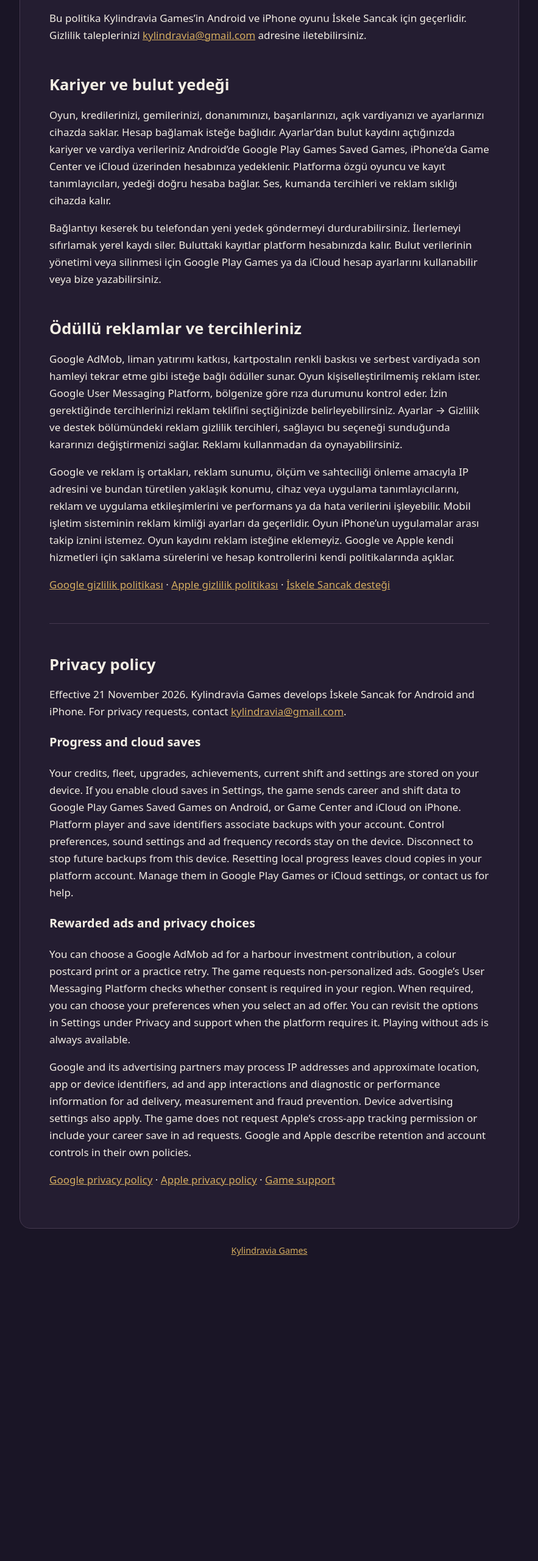
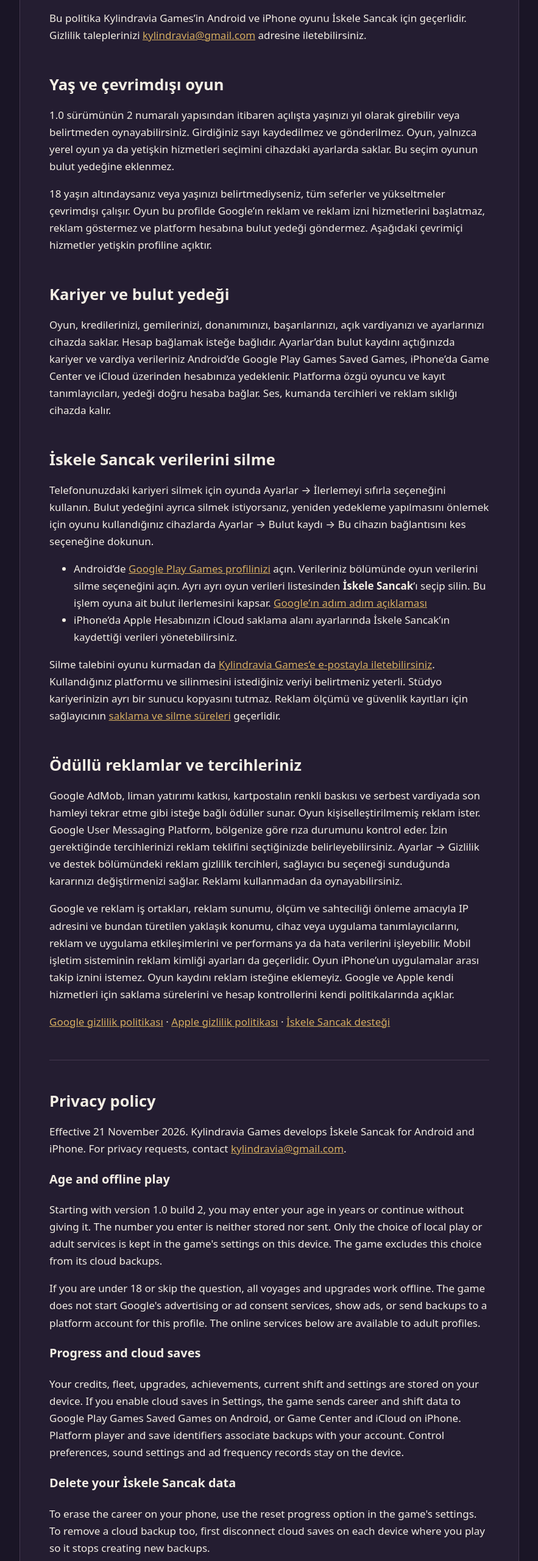
Before and after one commit to ahmet12/ahmet12.github.io, a plain HTML site: page iskele-sancak/privacy/index.html in a window 1280 px wide. Shown: the part 240-2800 px from the top of the page at 61% size, without its empty margins (198-1081 px from the left). Before the commit the page ends 2351 px from the top, so only its background shows below. Drawn offline with Linux system fonts and the light colour scheme.

Commit message:
Explain family play and game data deletion

```diff
--- a/iskele-sancak/privacy/index.html
+++ b/iskele-sancak/privacy/index.html
@@ -12,9 +12,18 @@
   <h1>Gizlilik politikası</h1>
   <p class="updated"><time datetime="2026-11-21">21 Kasım 2026</time> · <a href="#english" lang="en">English</a></p>
   <p>Bu politika Kylindravia Games’in Android ve iPhone oyunu İskele Sancak için geçerlidir. Gizlilik taleplerinizi <a href="mailto:kylindravia@gmail.com">kylindravia@gmail.com</a> adresine iletebilirsiniz.</p>
+  <h2>Yaş ve çevrimdışı oyun</h2>
+  <p>1.0 sürümünün 2 numaralı yapısından itibaren açılışta yaşınızı yıl olarak girebilir veya belirtmeden oynayabilirsiniz. Girdiğiniz sayı kaydedilmez ve gönderilmez. Oyun, yalnızca yerel oyun ya da yetişkin hizmetleri seçimini cihazdaki ayarlarda saklar. Bu seçim oyunun bulut yedeğine eklenmez.</p>
+  <p>18 yaşın altındaysanız veya yaşınızı belirtmediyseniz, tüm seferler ve yükseltmeler çevrimdışı çalışır. Oyun bu profilde Google’ın reklam ve reklam izni hizmetlerini başlatmaz, reklam göstermez ve platform hesabına bulut yedeği göndermez. Aşağıdaki çevrimiçi hizmetler yetişkin profiline açıktır.</p>
   <h2>Kariyer ve bulut yedeği</h2>
   <p>Oyun, kredilerinizi, gemilerinizi, donanımınızı, başarılarınızı, açık vardiyanızı ve ayarlarınızı cihazda saklar. Hesap bağlamak isteğe bağlıdır. Ayarlar’dan bulut kaydını açtığınızda kariyer ve vardiya verileriniz Android’de Google Play Games Saved Games, iPhone’da Game Center ve iCloud üzerinden hesabınıza yedeklenir. Platforma özgü oyuncu ve kayıt tanımlayıcıları, yedeği doğru hesaba bağlar. Ses, kumanda tercihleri ve reklam sıklığı cihazda kalır.</p>
-  <p>Bağlantıyı keserek bu telefondan yeni yedek göndermeyi durdurabilirsiniz. İlerlemeyi sıfırlamak yerel kaydı siler. Buluttaki kayıtlar platform hesabınızda kalır. Bulut verilerinin yönetimi veya silinmesi için Google Play Games ya da iCloud hesap ayarlarını kullanabilir veya bize yazabilirsiniz.</p>
+  <h2 id="veri-silme">İskele Sancak verilerini silme</h2>
+  <p>Telefonunuzdaki kariyeri silmek için oyunda Ayarlar → İlerlemeyi sıfırla seçeneğini kullanın. Bulut yedeğini ayrıca silmek istiyorsanız, yeniden yedekleme yapılmasını önlemek için oyunu kullandığınız cihazlarda Ayarlar → Bulut kaydı → Bu cihazın bağlantısını kes seçeneğine dokunun.</p>
+  <ul>
+    <li>Android’de <a href="https://play.google.com/games/profile">Google Play Games profilinizi</a> açın. Verileriniz bölümünde oyun verilerini silme seçeneğini açın. Ayrı ayrı oyun verileri listesinden <strong>İskele Sancak</strong>’ı seçip silin. Bu işlem oyuna ait bulut ilerlemesini kapsar. <a href="https://support.google.com/googleplay/answer/9130646?hl=tr">Google’ın adım adım açıklaması</a></li>
+    <li>iPhone’da Apple Hesabınızın iCloud saklama alanı ayarlarında İskele Sancak’ın kaydettiği verileri yönetebilirsiniz.</li>
+  </ul>
+  <p>Silme talebini oyunu kurmadan da <a href="mailto:kylindravia@gmail.com?subject=%C4%B0skele%20Sancak%20veri%20silme">Kylindravia Games’e e-postayla iletebilirsiniz</a>. Kullandığınız platformu ve silinmesini istediğiniz veriyi belirtmeniz yeterli. Stüdyo kariyerinizin ayrı bir sunucu kopyasını tutmaz. Reklam ölçümü ve güvenlik kayıtları için sağlayıcının <a href="https://policies.google.com/technologies/retention?hl=tr">saklama ve silme süreleri</a> geçerlidir.</p>
   <h2>Ödüllü reklamlar ve tercihleriniz</h2>
   <p>Google AdMob, liman yatırımı katkısı, kartpostalın renkli baskısı ve serbest vardiyada son hamleyi tekrar etme gibi isteğe bağlı ödüller sunar. Oyun kişiselleştirilmemiş reklam ister. Google User Messaging Platform, bölgenize göre rıza durumunu kontrol eder. İzin gerektiğinde tercihlerinizi reklam teklifini seçtiğinizde belirleyebilirsiniz. Ayarlar → Gizlilik ve destek bölümündeki reklam gizlilik tercihleri, sağlayıcı bu seçeneği sunduğunda kararınızı değiştirmenizi sağlar. Reklamı kullanmadan da oynayabilirsiniz.</p>
   <p>Google ve reklam iş ortakları, reklam sunumu, ölçüm ve sahteciliği önleme amacıyla IP adresini ve bundan türetilen yaklaşık konumu, cihaz veya uygulama tanımlayıcılarını, reklam ve uygulama etkileşimlerini ve performans ya da hata verilerini işleyebilir. Mobil işletim sisteminin reklam kimliği ayarları da geçerlidir. Oyun iPhone’un uygulamalar arası takip iznini istemez. Oyun kaydını reklam isteğine eklemeyiz. Google ve Apple kendi hizmetleri için saklama sürelerini ve hesap kontrollerini kendi politikalarında açıklar.</p>
@@ -23,8 +32,18 @@
   <section lang="en" id="english">
     <h2>Privacy policy</h2>
     <p>Effective 21 November 2026. Kylindravia Games develops İskele Sancak for Android and iPhone. For privacy requests, contact <a href="mailto:kylindravia@gmail.com">kylindravia@gmail.com</a>.</p>
+    <h3>Age and offline play</h3>
+    <p>Starting with version 1.0 build 2, you may enter your age in years or continue without giving it. The number you enter is neither stored nor sent. Only the choice of local play or adult services is kept in the game's settings on this device. The game excludes this choice from its cloud backups.</p>
+    <p>If you are under 18 or skip the question, all voyages and upgrades work offline. The game does not start Google's advertising or ad consent services, show ads, or send backups to a platform account for this profile. The online services below are available to adult profiles.</p>
     <h3>Progress and cloud saves</h3>
-    <p>Your credits, fleet, upgrades, achievements, current shift and settings are stored on your device. If you enable cloud saves in Settings, the game sends career and shift data to Google Play Games Saved Games on Android, or Game Center and iCloud on iPhone. Platform player and save identifiers associate backups with your account. Control preferences, sound settings and ad frequency records stay on the device. Disconnect to stop future backups from this device. Resetting local progress leaves cloud copies in your platform account. Manage them in Google Play Games or iCloud settings, or contact us for help.</p>
+    <p>Your credits, fleet, upgrades, achievements, current shift and settings are stored on your device. If you enable cloud saves in Settings, the game sends career and shift data to Google Play Games Saved Games on Android, or Game Center and iCloud on iPhone. Platform player and save identifiers associate backups with your account. Control preferences, sound settings and ad frequency records stay on the device.</p>
+    <h3 id="delete-data">Delete your İskele Sancak data</h3>
+    <p>To erase the career on your phone, use the reset progress option in the game's settings. To remove a cloud backup too, first disconnect cloud saves on each device where you play so it stops creating new backups.</p>
+    <ul>
+      <li>On Android, open your <a href="https://play.google.com/games/profile">Google Play Games profile</a> and find game data deletion under Your data. Choose <strong>İskele Sancak</strong> in the list of individual games and delete its data. This removes the game's cloud progress. <a href="https://support.google.com/googleplay/answer/9130646?hl=en">Google's step-by-step guide</a></li>
+      <li>On iPhone, manage the data saved by İskele Sancak in your Apple Account's iCloud storage settings.</li>
+    </ul>
+    <p>You can also <a href="mailto:kylindravia@gmail.com?subject=Iskele%20Sancak%20data%20deletion">email Kylindravia Games to request deletion</a> without installing the game. Tell us your platform and which data you want removed. The studio keeps no separate server copy of your career. The provider's <a href="https://policies.google.com/technologies/retention?hl=en">retention and deletion periods</a> apply to advertising measurement and security records.</p>
     <h3>Rewarded ads and privacy choices</h3>
     <p>You can choose a Google AdMob ad for a harbour investment contribution, a colour postcard print or a practice retry. The game requests non-personalized ads. Google’s User Messaging Platform checks whether consent is required in your region. When required, you can choose your preferences when you select an ad offer. You can revisit the options in Settings under Privacy and support when the platform requires it. Playing without ads is always available.</p>
     <p>Google and its advertising partners may process IP addresses and approximate location, app or device identifiers, ad and app interactions and diagnostic or performance information for ad delivery, measurement and fraud prevention. Device advertising settings also apply. The game does not request Apple’s cross-app tracking permission or include your career save in ad requests. Google and Apple describe retention and account controls in their own policies.</p>
```
